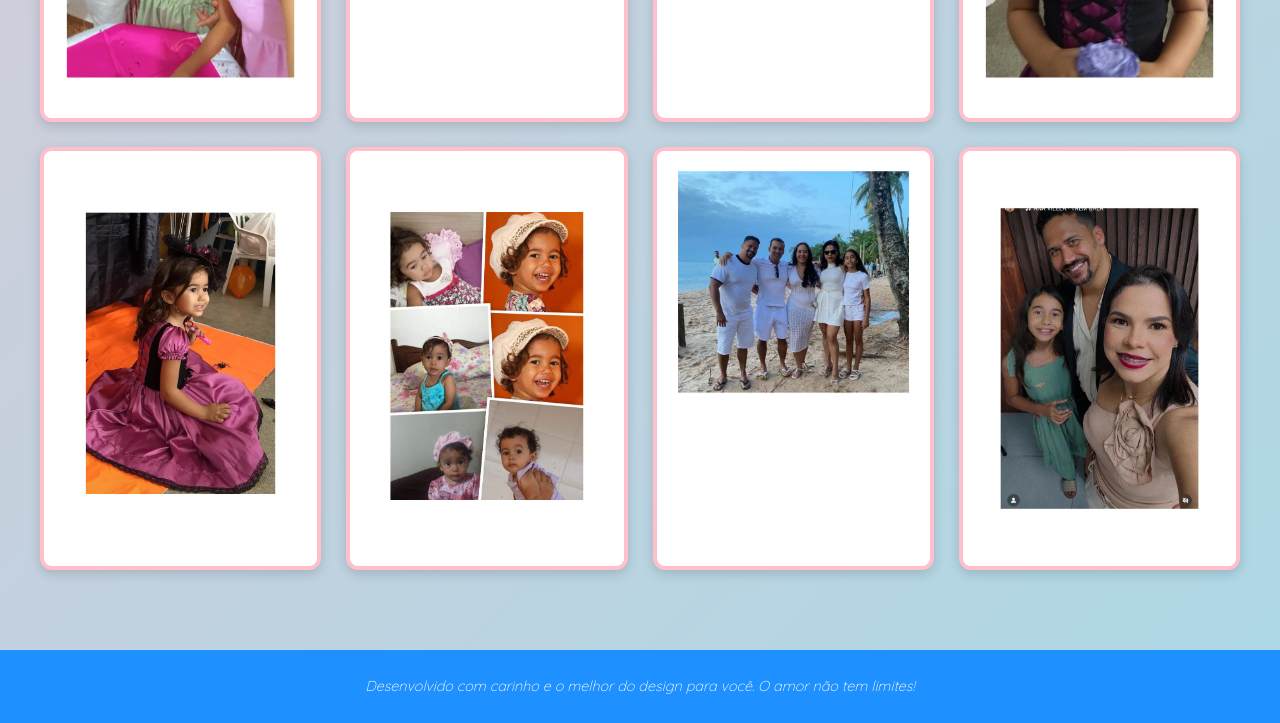
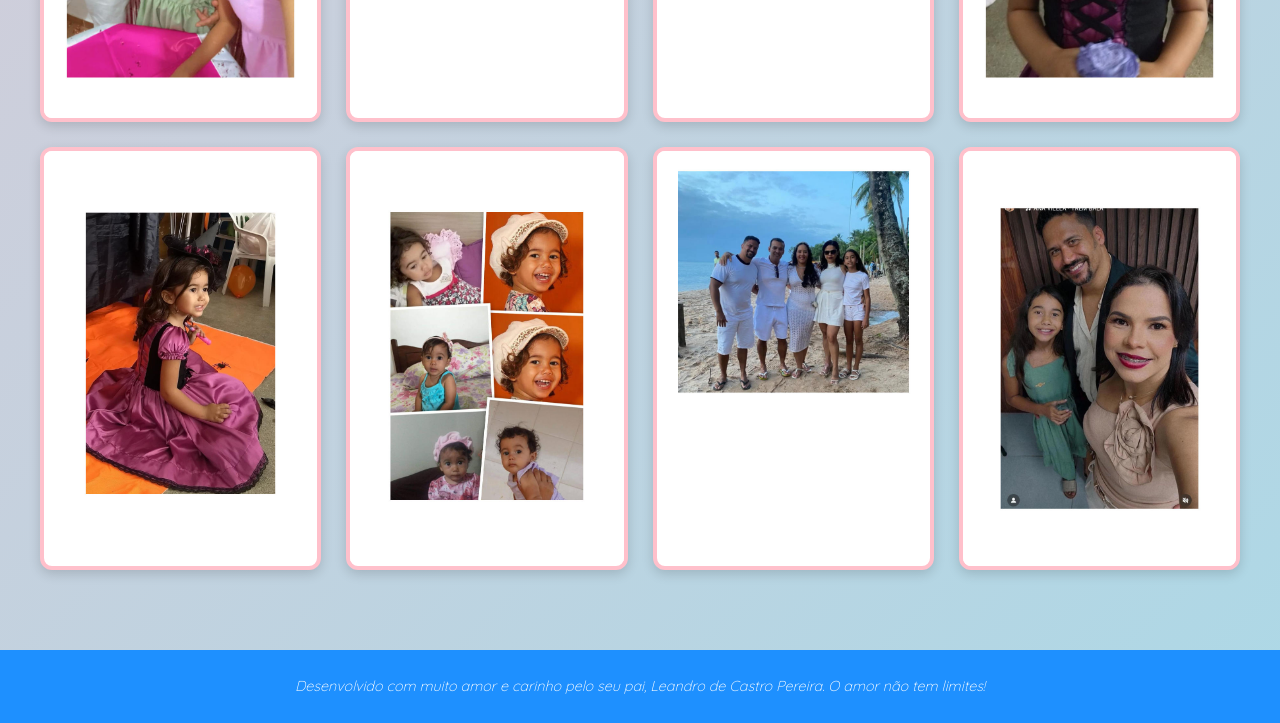
Before and after one commit to Leandrocasp/portfolio_yasmin, a plain HTML site: page index.html in a window 1280 px wide. Shown: the part 2990-3713 px from the top of the page. Drawn offline with Linux system fonts and the light colour scheme.

Commit message:
Modify footer to add author's name
Updated footer text to include the author's name.

```diff
--- a/index.html
+++ b/index.html
@@ -66,7 +66,7 @@
     </div>
 
     <footer>
-        <p>Desenvolvido com carinho e o melhor do design para você. O amor não tem limites!</p>
+        <p>Desenvolvido com muito amor e carinho pelo seu pai, Leandro de Castro Pereira. O amor não tem limites!</p>
     </footer>
 
     <script>
@@ -91,4 +91,5 @@
     </script>
 
 </body>
+
 </html>
```
